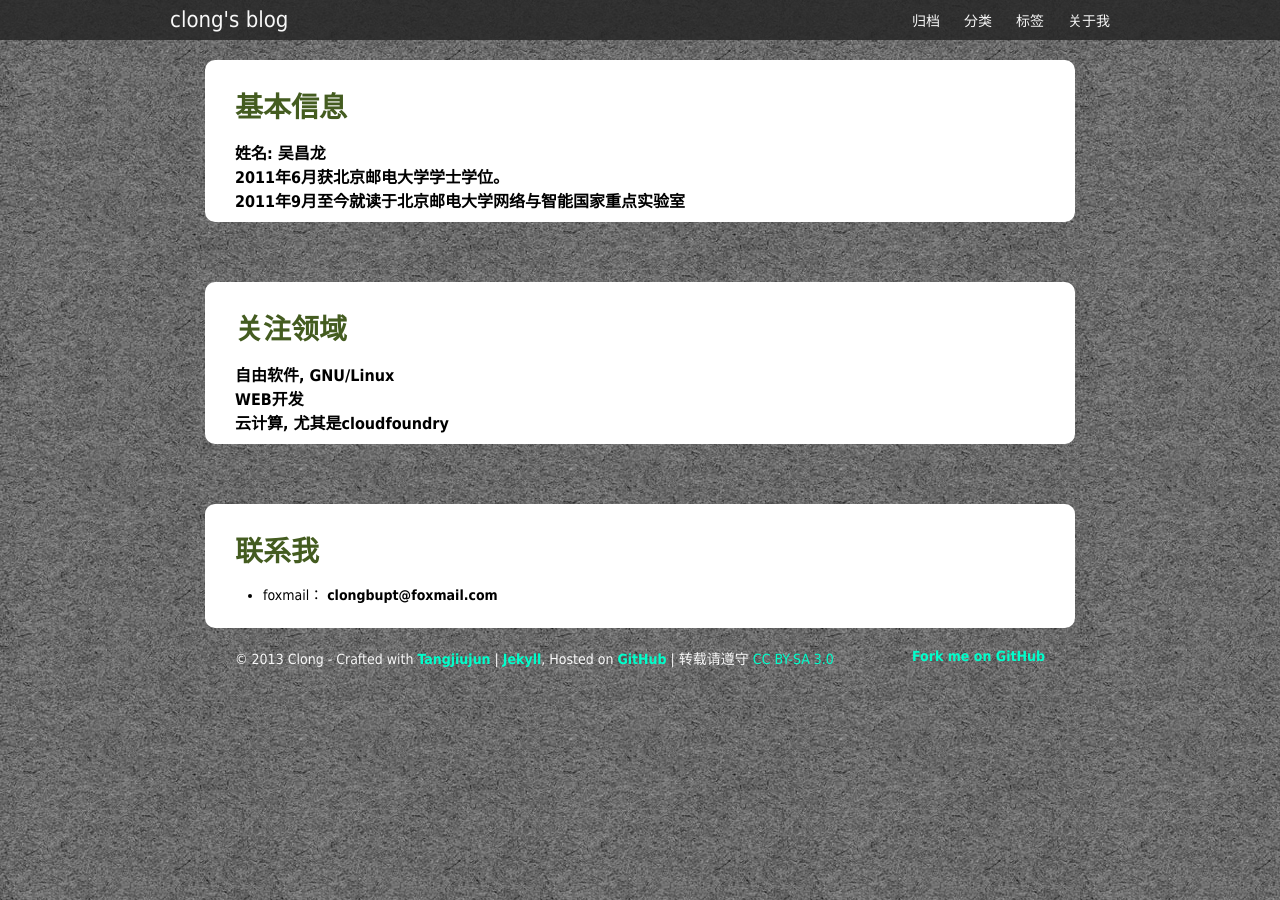
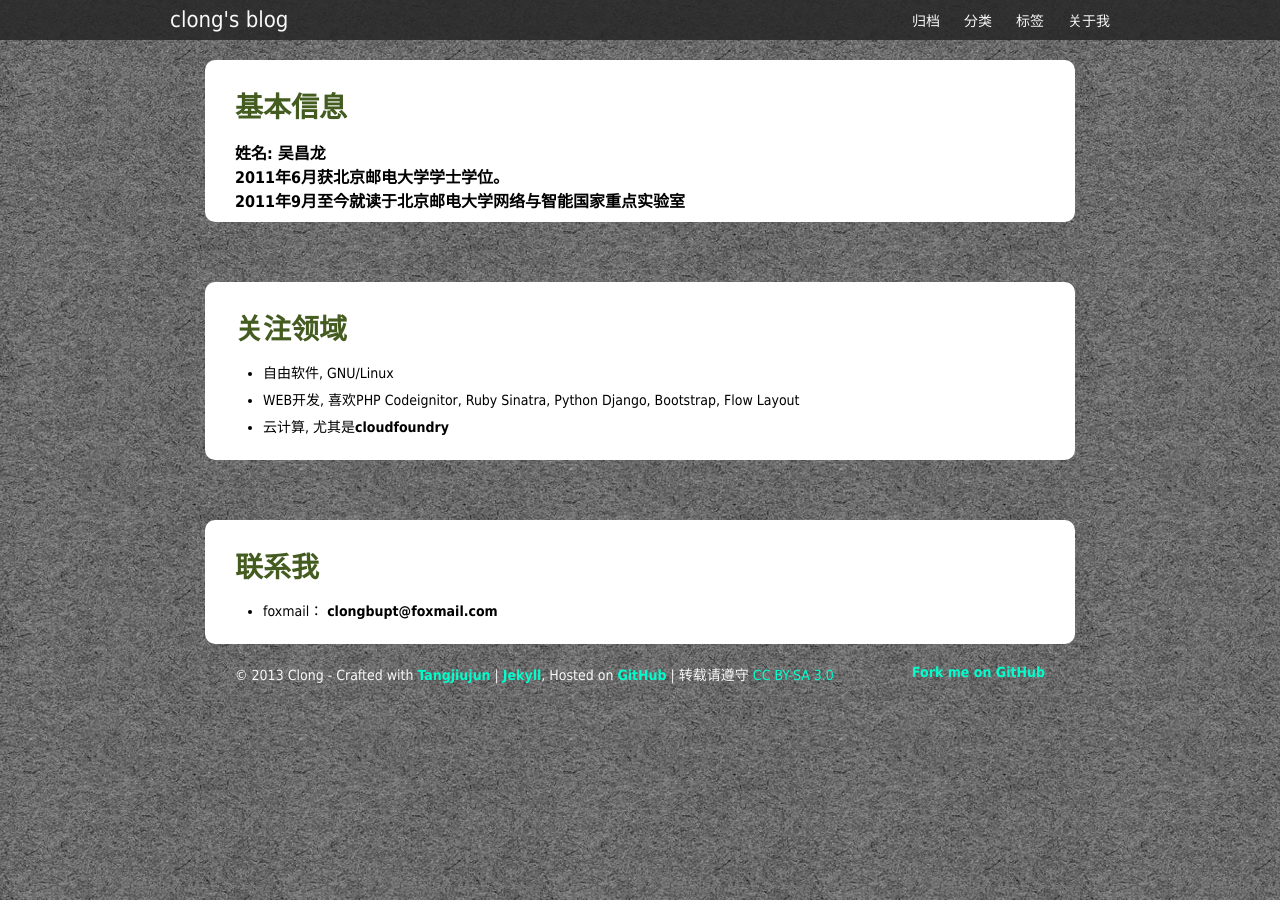
Before and after one commit to clongbupt/clongbupt.github.io, a Jekyll site: the page built from about_me.html, in a window 1280 px wide. Built offline with Jekyll 4.4.1, drawn with Linux system fonts in a browser that asks for light colours; Markdown is read by kramdown in place of the engine named in the settings.

Commit message:
change about me : add star before technical skills

```diff
--- a/about_me.html
+++ b/about_me.html
@@ -13,9 +13,11 @@ description: clong, techonlogy, web development, cloud computing, cloudfoundry
 
 <div class="well well-header">
     <h3>关注领域</h3>
-    <h6>自由软件, GNU/Linux</h6>
-    <h6>WEB开发</h6>
-    <h6>云计算, 尤其是cloudfoundry</h6>
+    <ul>
+        <li>自由软件, GNU/Linux</li>
+        <li>WEB开发, 喜欢PHP Codeignitor, Ruby Sinatra, Python Django, Bootstrap, Flow Layout</li>
+        <li>云计算, 尤其是<b>cloudfoundry</b></li>
+    </ul>
 </div>
 
 <div class="well well-header">
```
